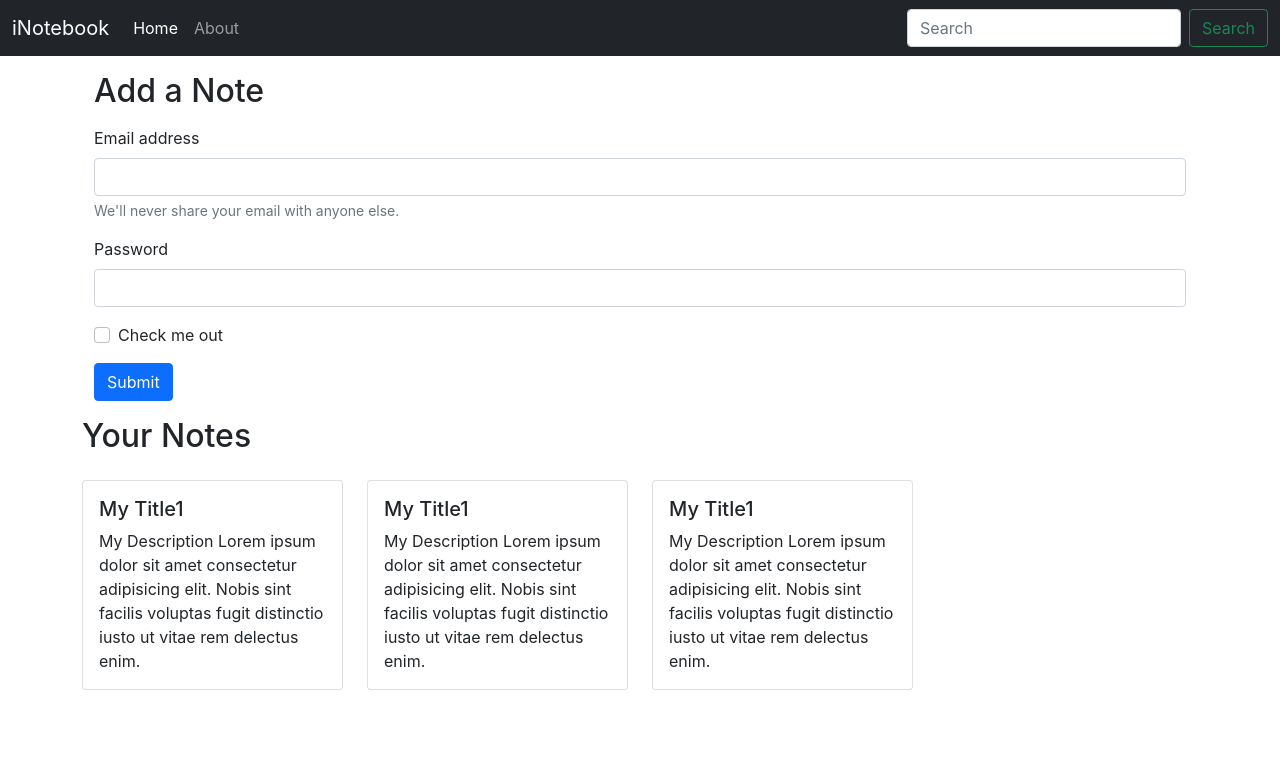
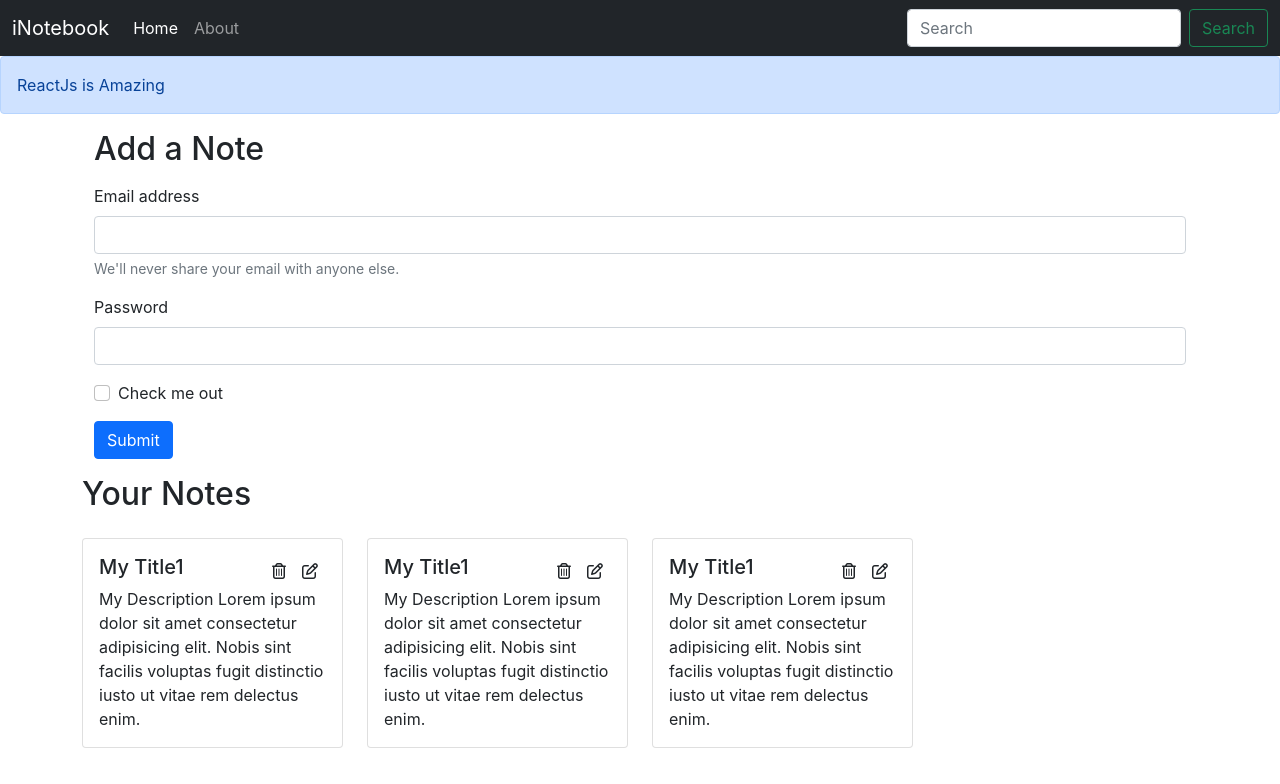
Before and after one commit to ProgrammingWithGaurav/MERN-iNotebook, a React (Create React App) app: page / in a window 1280 px wide. Shown: the top 784 px of the page. Built offline with nearby package versions, Linux system fonts and the light colour scheme.

Commit message:
Adding font-awesome icons to iNotebook

```diff
--- a/public/index.html
+++ b/public/index.html
@@ -18,6 +18,7 @@
 <body>
     <noscript>You need to enable JavaScript to run this app.</noscript>
     <div id="root"></div>
+    <script src="https://kit.fontawesome.com/345f20a856.js" crossorigin="anonymous"></script>
     <script src="https://cdn.jsdelivr.net/npm/bootstrap@5.1.3/dist/js/bootstrap.bundle.min.js" integrity="sha384-ka7Sk0Gln4gmtz2MlQnikT1wXgYsOg+OMhuP+IlRH9sENBO0LRn5q+8nbTov4+1p" crossorigin="anonymous"></script>
 </body>
 
--- a/src/App.js
+++ b/src/App.js
@@ -4,6 +4,7 @@ import Navbar from './components/Navbar';
 import Home from './components/Home';
 import About from './components/About';
 import NoteState from './context/notes/NoteState';
+import Alert from './components/Alert';
 
 function App() {
   return (
@@ -11,6 +12,7 @@ function App() {
     <NoteState>
       <Router>
         <Navbar />
+        <Alert message="ReactJs is Amazing"/>
         <div className="container">
         <Switch>
           <Route exact path="/">
--- /dev/null
+++ b/src/components/Alert.js
@@ -0,0 +1,13 @@
+import React from 'react'
+
+const Alert = (props) => {
+    return (
+        <div>
+            <div class="alert alert-primary" role="alert">
+               {props.message}
+            </div>
+        </div>
+    )
+}
+
+export default Alert
--- a/src/components/NoteItem.js
+++ b/src/components/NoteItem.js
@@ -5,9 +5,15 @@ const NoteItem = (props) => {
     return (
         <div className="col-md-3">
             <div className="card my-3">
-                <div class ="card-body">
-                <h5 class ="card-title">{note.title}</h5>
-                <p class ="card-text">{note.description} Lorem ipsum dolor sit amet consectetur adipisicing elit. Nobis sint facilis voluptas fugit distinctio iusto ut vitae rem delectus enim.</p>
+                <div className="card-body">
+                    <div className="d-flex align-items-center justify-content-between">
+                        <h5 className="card-title">{note.title}</h5>
+                        <div className="icons">
+                        <i className="far fa-trash-alt mx-2"></i>
+                        <i className="far fa-edit mx-2"></i>
+                        </div>
+                    </div>
+                    <p className="card-text">{note.description} Lorem ipsum dolor sit amet consectetur adipisicing elit. Nobis sint facilis voluptas fugit distinctio iusto ut vitae rem delectus enim.</p>
                 </div>
             </div>
         </div>
--- a/src/components/Notes.js
+++ b/src/components/Notes.js
@@ -9,7 +9,7 @@ const Notes = () => {
         <div className="row my-3">
             <h2>Your Notes</h2>
             {notes.map(note => {
-                return <NoteItem note={note}/>
+                return <NoteItem key={note._id} note={note}/>
             })}
         </div>
     )
--- a/src/index.css
+++ b/src/index.css
@@ -11,3 +11,7 @@ code {
   font-family: source-code-pro, Menlo, Monaco, Consolas, 'Courier New',
     monospace;
 }
+
+i {
+  cursor: pointer;
+}
```
